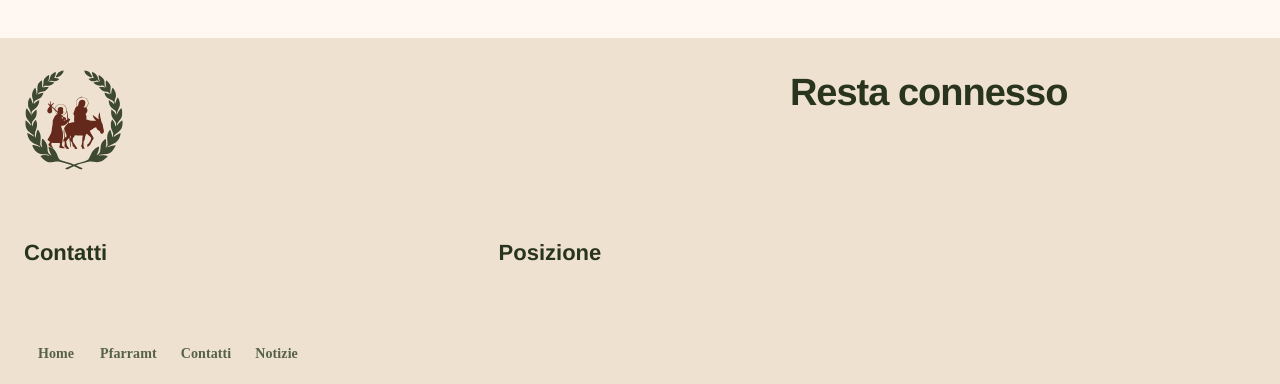
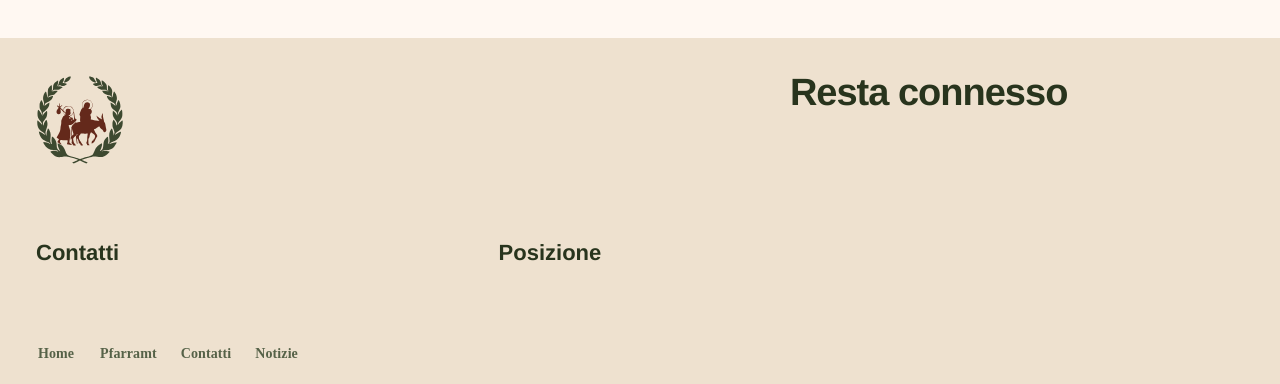
Before and after one commit to FedeTommi/mci, an Angular app: page / in a window 1280 px wide. Shown: the part 1162-1546 px from the top of the page. Built offline with nearby package versions, Linux system fonts and the light colour scheme.

Commit message:
align logo and contacts vertically with text inside button

```diff
--- a/src/app/core/layout/app/app.component.html
+++ b/src/app/core/layout/app/app.component.html
@@ -56,7 +56,7 @@
           priority="1"
         >
       </a>
-      <div style="grid-area: contacts">
+      <div style="grid-area: contacts" class="contacts">
         <h5>Contatti</h5>
       </div>
       <div style="grid-area: location">
--- a/src/app/core/layout/app/app.component.scss
+++ b/src/app/core/layout/app/app.component.scss
@@ -92,6 +92,10 @@
     'buttons . .';
     }
 
+    img, .contacts {
+      padding-left: var(--mat-button-text-horizontal-padding, 12px);
+    }
+
     h3, h5 {
       color: map.get(mci.$primary-palette, 20);
       // color: var(--mat-sys-on-background);
```
